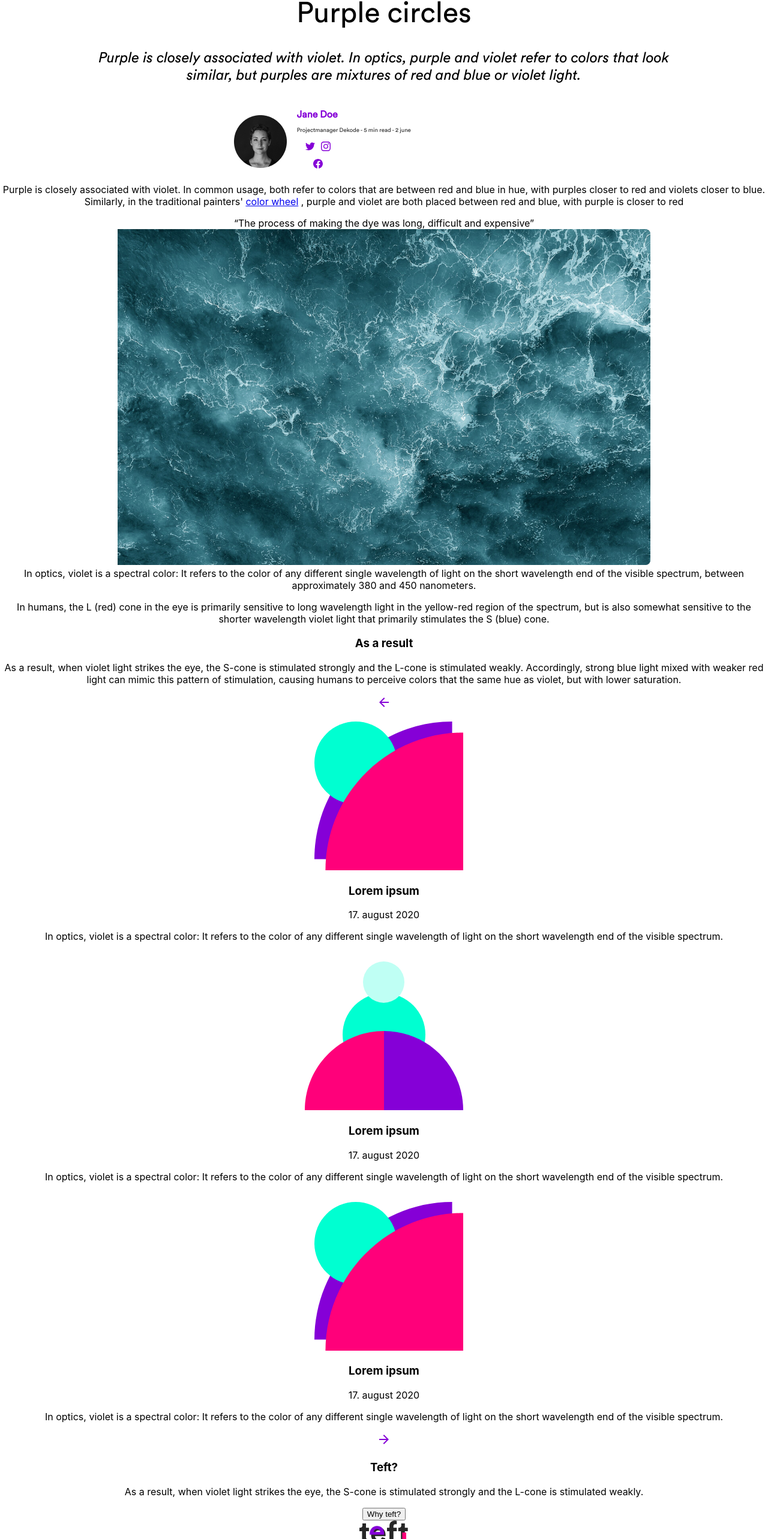
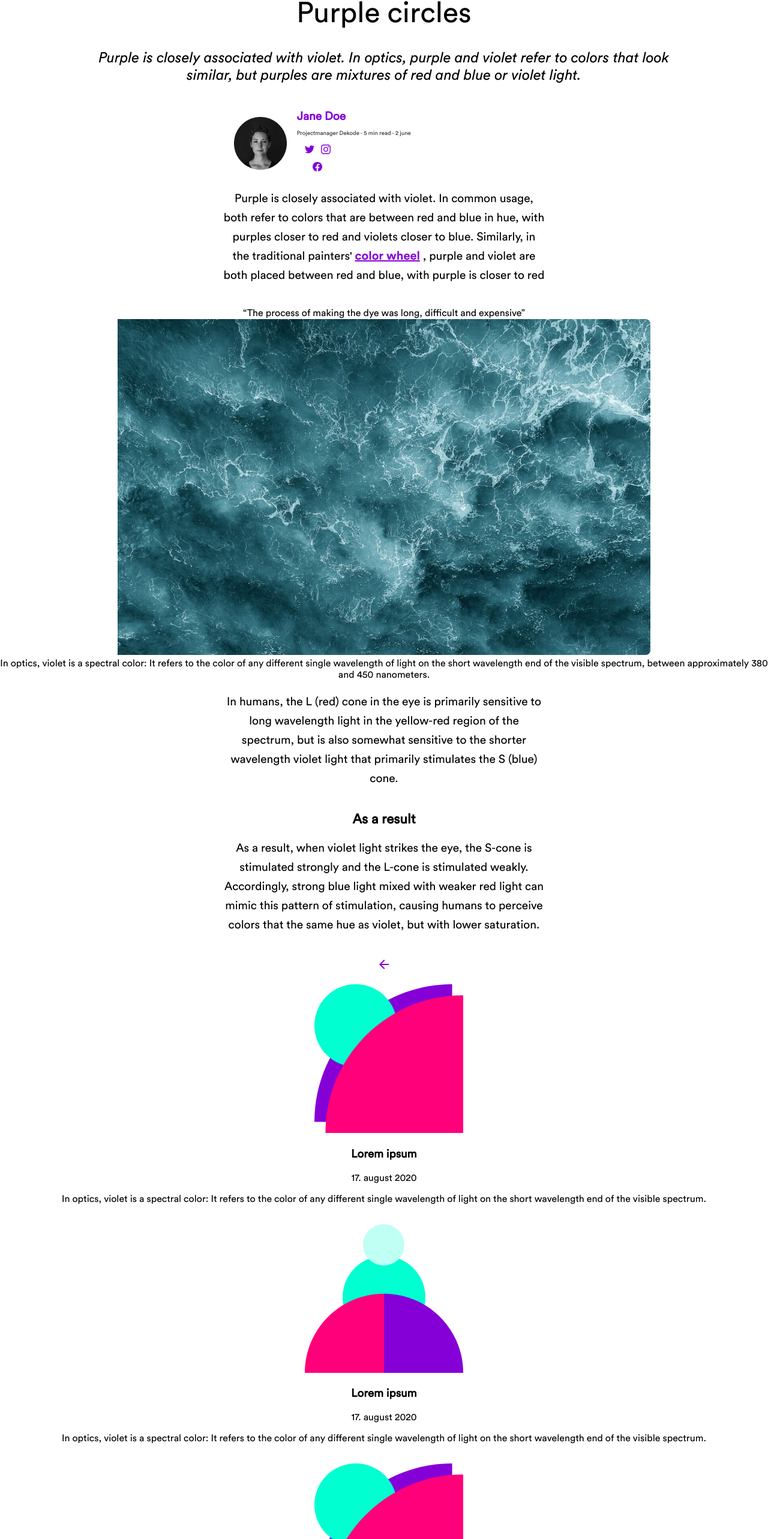
Before and after one commit to maaaaciej/dekodetest, a React (Create React App) app: page /teft/circles/purple-circles in a window 1280 px wide. Shown: the part 211-2777 px from the top of the page at 60% size. Built offline with nearby package versions, Linux system fonts and the light colour scheme.

Commit message:
added button styling as well as fixing some minor styling issues

```diff
--- a/src/assets/data/data.static.js
+++ b/src/assets/data/data.static.js
@@ -37,6 +37,11 @@ const data = {
       title: "As a result",
       text: `As a result, when violet light strikes the eye, the S-cone is stimulated strongly and the L-cone is stimulated weakly. Accordingly, strong blue light mixed with weaker red light can mimic this pattern of stimulation, causing humans to perceive colors that the same hue as violet, but with lower saturation.`,
     },
+    fourthParagraph: {
+      title: "Teft?",
+      text:
+        "As a result, when violet light strikes the eye, the S-cone is stimulated strongly and the L-cone is stimulated weakly.",
+    },
   },
   cardCarousel: [
     {
@@ -61,12 +66,7 @@ const data = {
         "In optics, violet is a spectral color: It refers to the color of any different single wavelength of light on the short wavelength end of the visible spectrum.",
     },
   ],
-  callToAction: {
-    title: "Teft?",
-    text:
-      "As a result, when violet light strikes the eye, the S-cone is stimulated strongly and the L-cone is stimulated weakly.",
-    buttonText: "Why teft?",
-  },
+  buttonText: "Why teft?",
   imageContainer: {
     image: ocean,
     excerpt: `“The process of making the dye was long, difficult and expensive”`,
--- a/src/components/Button/button.component.jsx
+++ b/src/components/Button/button.component.jsx
@@ -5,7 +5,7 @@ import "./button.styles.scss";
 const Button = ({ buttonText }) => {
   return (
     <div className="button">
-      <button>{buttonText || "Click Me"}</button>
+      <button className="button-button">{buttonText || "Click Me"}</button>
     </div>
   );
 };
--- a/src/components/Button/button.styles.scss
+++ b/src/components/Button/button.styles.scss
@@ -0,0 +1,27 @@
+@use "../../index.scss" as global;
+
+.button {
+  .button-button {
+    font-family: Circular Std Book;
+    background: #ffffff;
+    border: 2px solid global.$main-purple;
+    box-sizing: border-box;
+    padding: 12px 24px;
+    box-sizing: border-box;
+    border-radius: 8px;
+  }
+
+  .button-button:focus {
+    outline: none;
+    box-shadow: 0 0 5px #719ece;
+    transition: background-color 0.3s ease;
+    background: #e7bfff;
+  }
+  .button-button:hover {
+    transition: background-color 0.3s ease;
+    background: #e7bfff;
+  }
+  .button-button {
+    border: 2px solid global.$main-purple;
+  }
+}
--- a/src/components/CallToActionContainer/cta.component.jsx
+++ /dev/null
@@ -1,20 +0,0 @@
-import React from "react";
-
-import Button from "../Button/button.component";
-
-import "./cta.styles.scss";
-
-const CallToActionContainer = ({ title, text, buttonText }) => {
-  return (
-    <div className="cta">
-      <h3 className="cta-title">{title || "Call To Action"}</h3>
-      <p className="cta-text">
-        {text ||
-          "Lorem ipsum dolor sit amet, consectetur adipiscing elit. Nunc lobortis pellentesque leo, ac congue orci lacinia sed."}
-      </p>
-      <Button buttonText={buttonText} />
-    </div>
-  );
-};
-
-export default CallToActionContainer;
--- a/src/components/ProfileCard/profilecard.styles.scss
+++ b/src/components/ProfileCard/profilecard.styles.scss
@@ -19,6 +19,7 @@
     justify-content: space-between;
     .profilecard-container-name {
       color: global.$main-purple;
+      font-size: 1.2em;
       margin: 0;
     }
     .profilecard-container-text {
@@ -28,7 +29,7 @@
     .profilecard-container-socials {
       .profilecard-container-socials-link {
         img {
-          padding-right: 3%;
+          padding-right: 4%;
         }
       }
     }
--- a/src/components/SiteMap/sitemap.component.jsx
+++ b/src/components/SiteMap/sitemap.component.jsx
@@ -7,12 +7,12 @@ import "./sitemap.styles.scss";
 const SiteMap = () => {
   return (
     <div className="sitemap">
-      <a href="" className="sitemap-link">
+      <a href="https://www.dekode.no" className="sitemap-link">
         teft
       </a>
       <img src={forward} alt="" />
 
-      <a href="" className="sitemap-link">
+      <a href="https://www.dekode.no" className="sitemap-link">
         Circles
       </a>
       <img src={forward} alt="" />
--- a/src/pages/PostContainer/postcontainer.component.jsx
+++ b/src/pages/PostContainer/postcontainer.component.jsx
@@ -4,7 +4,7 @@ import SiteMap from "../../components/SiteMap/sitemap.component";
 import TitleContainer from "../../components/TitleContainer/titlecontainer.component";
 import ImageContainer from "../../components/ImageContainer/imagecontainer.component";
 import CardContainer from "../../components/CardContainer/cardcontainer.component";
-import CallToActionContainer from "../../components/CallToActionContainer/cta.component";
+import Button from "../../components/Button/button.component";
 
 //All of the information given in the wireframe
 import data from "../../assets/data/data.static";
@@ -12,9 +12,9 @@ import data from "../../assets/data/data.static";
 import "./postcontainer.styles.scss";
 
 const PostContainer = () => {
-  const { author, callToAction, head, imageContainer, body } = data;
+  const { author, buttonText, head, imageContainer, body } = data;
   return (
-    <div>
+    <div className="postcontainer">
       <SiteMap />
       <TitleContainer
         author={author}
@@ -22,21 +22,24 @@ const PostContainer = () => {
         ingress={head.ingress}
       />
       {/* Setting the inner HTML of the paragraph, as it includes an anchor-tag. */}
-      <p dangerouslySetInnerHTML={body.firstParagraph} />
+      <p
+        className="postcontainer-paragraph"
+        dangerouslySetInnerHTML={body.firstParagraph}
+      />
       <ImageContainer
         image={imageContainer.image}
         excerpt={imageContainer.excerpt}
         caption={imageContainer.caption}
       />
-      <p>{body.secondParagraph}</p>
-      <h3>{body.thirdParagraph.title}</h3>
-      <p>{body.thirdParagraph.text}</p>
+      <p className="postcontainer-paragraph">{body.secondParagraph}</p>
+      <h3 className="postcontainer-title">{body.thirdParagraph.title}</h3>
+      <p className="postcontainer-paragraph">{body.thirdParagraph.text}</p>
       <CardContainer />
-      <CallToActionContainer
-        title={callToAction.title}
-        text={callToAction.text}
-        buttonText={callToAction.buttonText}
-      />
+      <h3 className="postcontainer-title">{body.fourthParagraph.title}</h3>
+      <p className="postcontainer-paragraph">{body.fourthParagraph.text}</p>
+      <div className="postcontainer-button">
+        <Button buttonText={buttonText} />
+      </div>
     </div>
   );
 };
--- a/src/pages/PostContainer/postcontainer.styles.scss
+++ b/src/pages/PostContainer/postcontainer.styles.scss
@@ -0,0 +1,32 @@
+//The main colors, as well as link classes are defined in the index file.
+
+@use "../../index.scss" as global;
+
+.postcontainer {
+  font-family: Circular Std Book;
+  .postcontainer-paragraph {
+    width: 42%;
+    padding: 1.5% 0% 3% 0%;
+    line-height: 32px;
+    font-size: 1.2em;
+    margin: auto;
+
+    a {
+      @extend .links;
+      text-decoration: underline;
+      color: global.$main-purple;
+    }
+    a:hover {
+      text-decoration: none;
+    }
+  }
+  .postcontainer-title {
+    width: 42%;
+    margin: auto;
+    font-size: 1.4rem;
+  }
+
+  .postcontainer-button {
+    text-align: center;
+  }
+}
```
Also changed, not shown: src/components/CallToActionContainer/cta.styles.scss (deleted).
